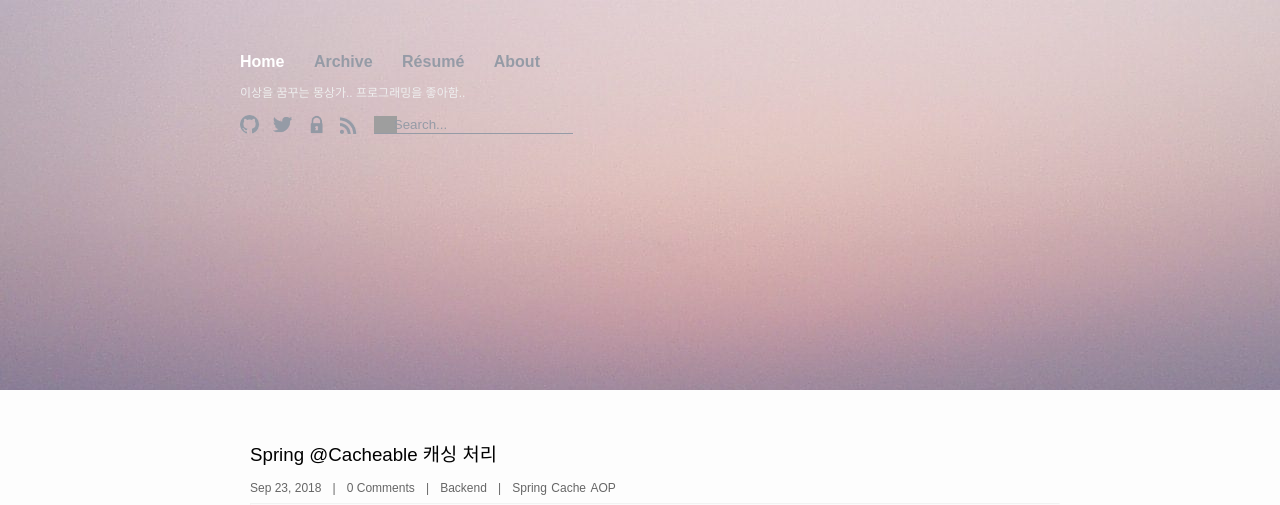
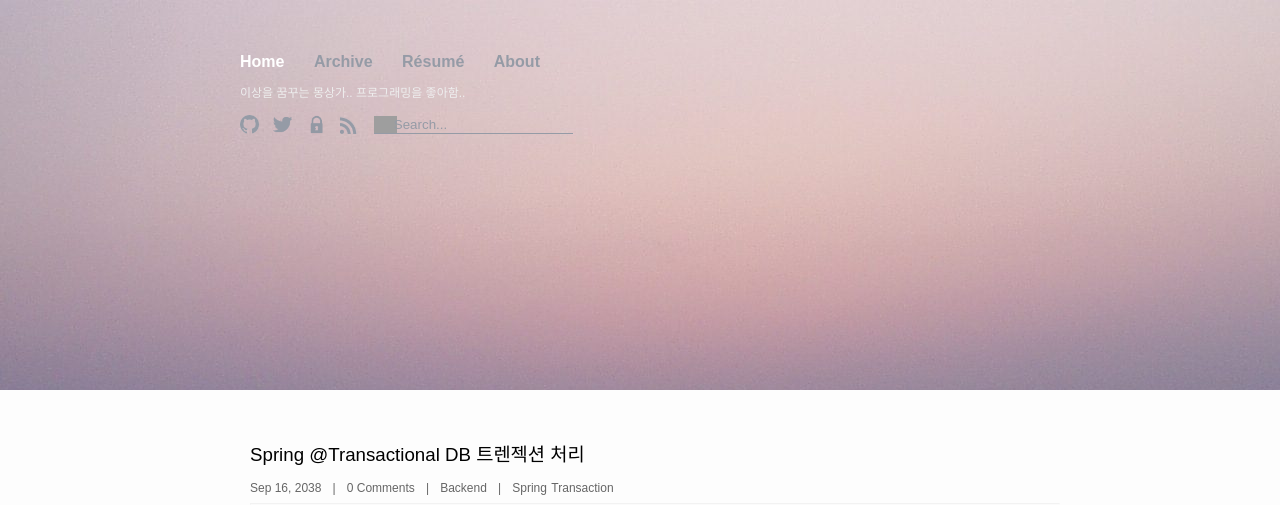
Before and after one commit to dveamer/dveamer.github.io, a Jekyll site: the page built from index.html, in a window 1280 px wide and 1400 px high. Shown: the top 505 px of the window. Built offline with Jekyll 4.4.1, drawn with Linux system fonts in a browser that asks for light colours; the list of posts is cut into pages by our own code; comment, search, counter and statistics services are not loaded; some of the changed text lies outside the part shown; grey boxes are pictures that could not be loaded.

Commit message:
homepage

```diff
--- a/_posts/Spring/2018-09-16-SpringTransaction.md
+++ b/_posts/Spring/2018-09-16-SpringTransaction.md
@@ -1,7 +1,7 @@
 ---
 layout: post
 title:  "Spring @Transactional DB 트렌젝션 처리"
-date:   2018-09-16 00:00:00
+date:   2038-09-16 00:00:00
 categories: BackEnd
 tags: Spring Transaction
 ---
```
Also changed, not shown: _posts/Android/2015-07-08-AndroidStudio.md (+1 -1 lines).
